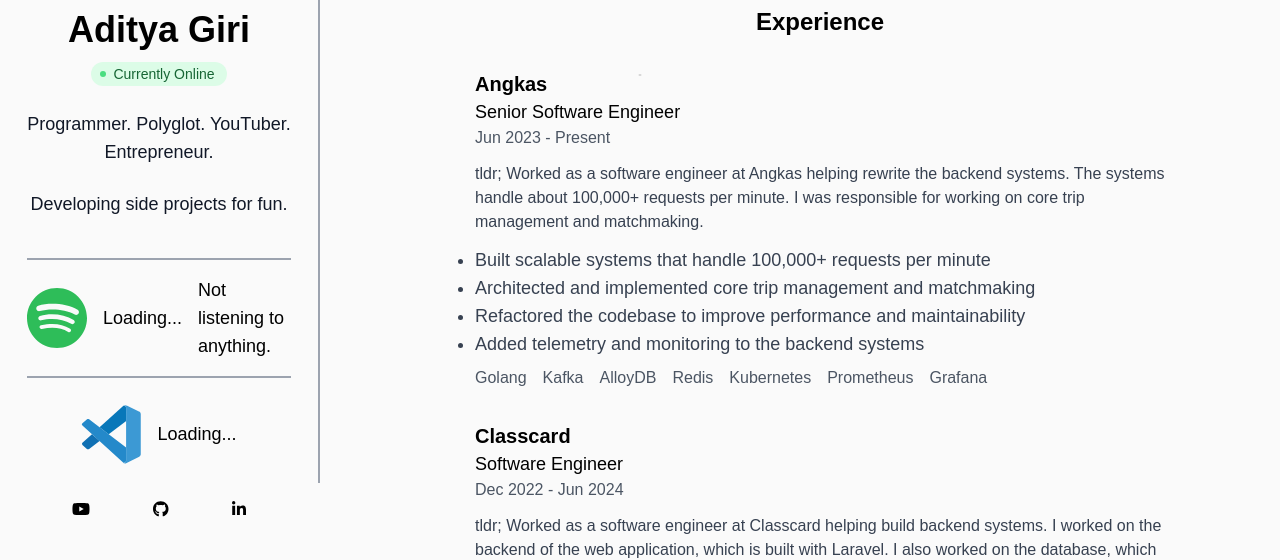
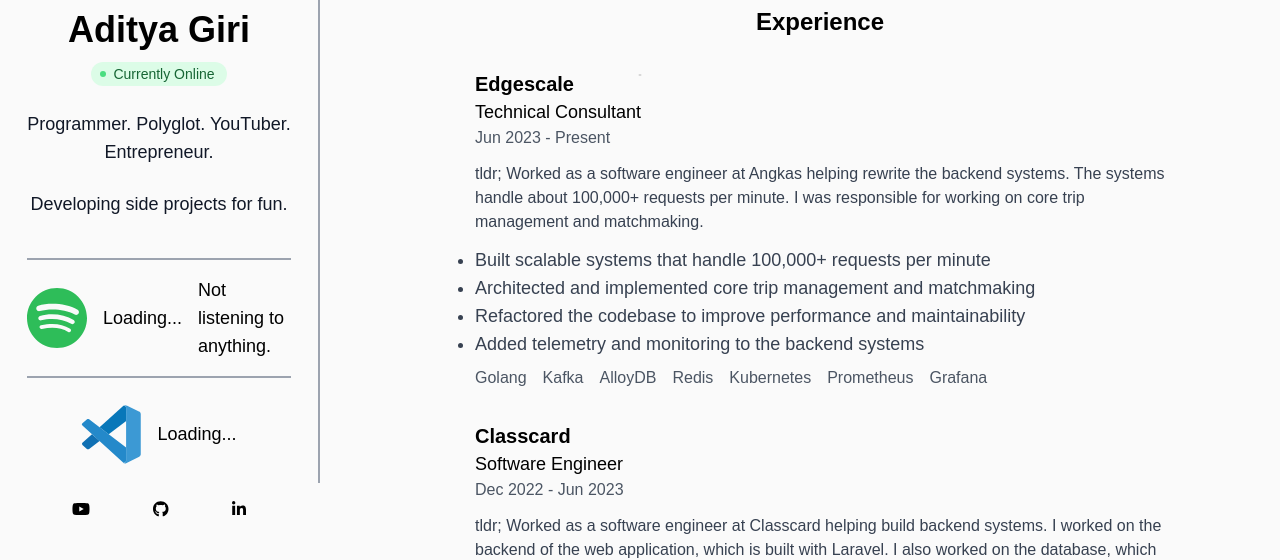
Before and after one commit to BrainBuzzer/portfolio, a Next.js app: page /about in a window 1280 px wide. Shown: the part 325-885 px from the top of the page. Built offline with nearby package versions, Linux system fonts and the light colour scheme; no server answers; the database is empty; a web font is replaced by a local one.

Commit message:
Add edgescale experience

```diff
--- a/pages/about.tsx
+++ b/pages/about.tsx
@@ -12,8 +12,8 @@
 
 const experience: ExperienceProps[] = [
   {
-    company: "Angkas",
-    position: "Senior Software Engineer",
+    company: "Edgescale",
+    position: "Technical Consultant",
     date: "Jun 2023 - Present",
     shortDescription: "Worked as software engineer at Angkas helping rewrite the backend systems.",
     description:
@@ -29,7 +29,7 @@
   {
     company: "Classcard",
     position: "Software Engineer",
-    date: "Dec 2022 - Jun 2024",
+    date: "Dec 2022 - Jun 2023",
     shortDescription: "Worked as a software engineer at Classcard helping build backend systems.",
     description:
       "Worked as a software engineer at Classcard helping build backend systems. I worked on the backend of the web application, which is built with Laravel. I also worked on the database, which is built with MySQL.",
```
